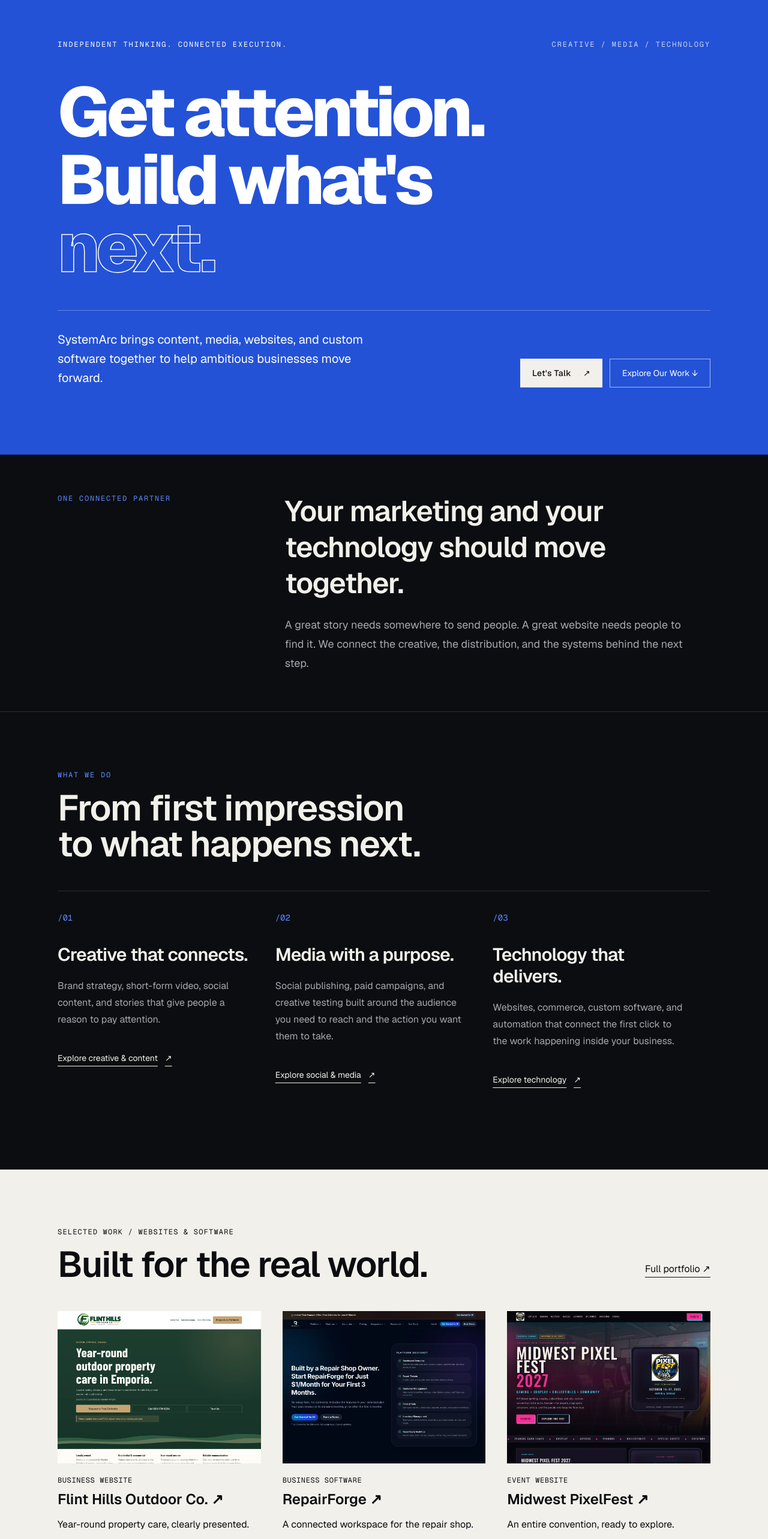
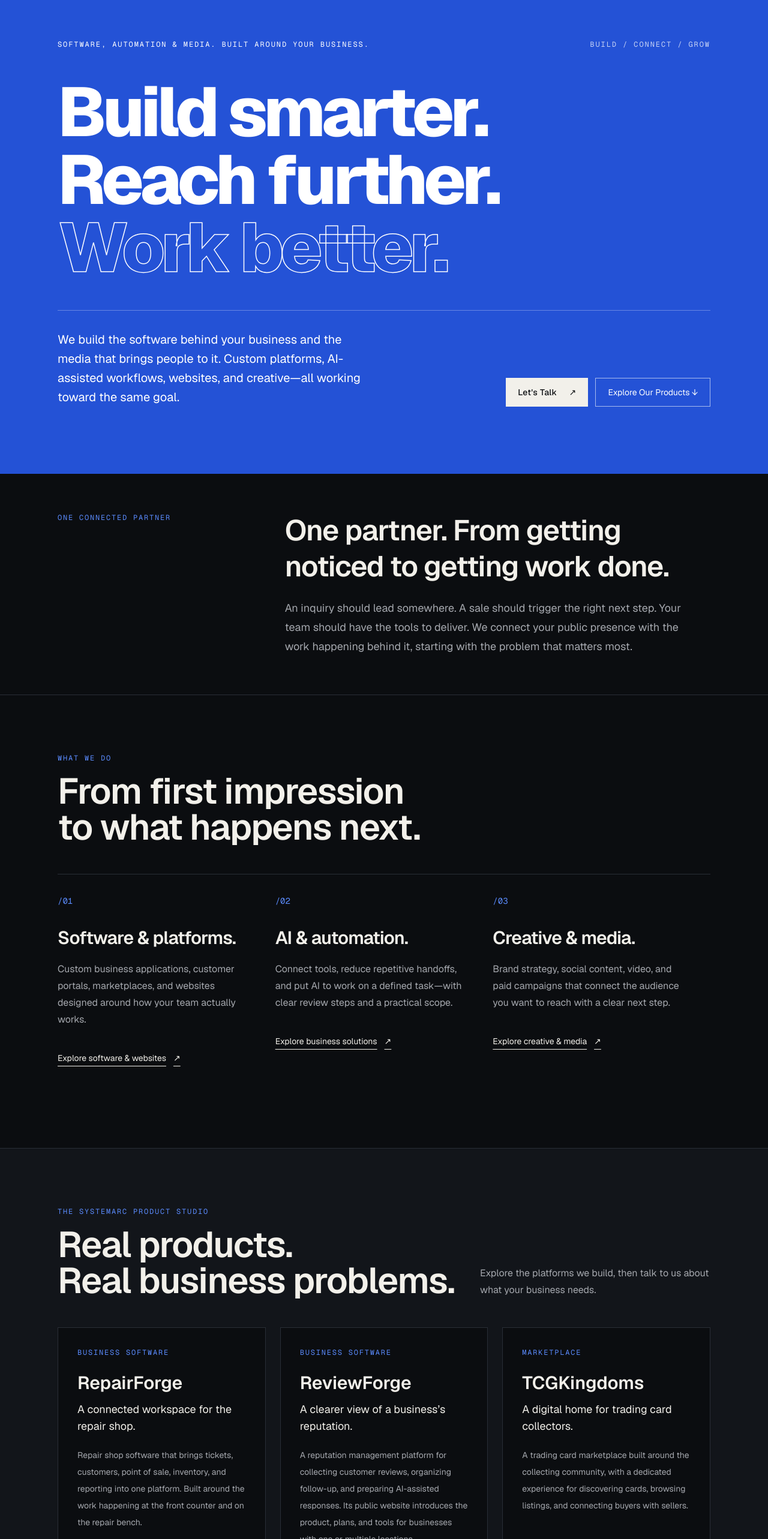
Before and after one commit to pixelnation1/systemarc, a Next.js app: page / in a window 1280 px wide. Shown: the part 120-2686 px from the top of the page at 60% size. Built offline with nearby package versions, Linux system fonts and the light colour scheme.

Commit message:
Position homepage around software automation and media

```diff
--- a/app/opengraph-image.tsx
+++ b/app/opengraph-image.tsx
@@ -1,13 +1,13 @@
 import { ImageResponse } from "next/og";
-export const alt = "SystemArc | Creative, Media & Technology";
+export const alt = "SystemArc | Software, Automation & Media";
 export const size = { width: 1200, height: 630 };
 export const contentType = "image/png";
 export default function Image() {
   return new ImageResponse(
     <div style={{ width: "100%", height: "100%", display: "flex", flexDirection: "column", justifyContent: "space-between", background: "#2452d6", color: "white", padding: "56px 64px" }}>
-      <div style={{ display: "flex", justifyContent: "space-between", fontSize: 26 }}><span style={{ fontWeight: 700 }}>SystemArc</span><span>Creative / Media / Technology</span></div>
-      <div style={{ display: "flex", flexDirection: "column", fontSize: 92, fontWeight: 700, letterSpacing: -5, lineHeight: 1.05 }}><span>Get attention.</span><span>Build what’s next.</span></div>
-      <div style={{ display: "flex", fontSize: 24 }}>Independent thinking. Connected execution.</div>
+      <div style={{ display: "flex", justifyContent: "space-between", fontSize: 26 }}><span style={{ fontWeight: 700 }}>SystemArc</span><span>Software / Automation / Media</span></div>
+      <div style={{ display: "flex", flexDirection: "column", fontSize: 76, fontWeight: 700, letterSpacing: -5, lineHeight: 1.05 }}><span>Build smarter.</span><span>Reach further. Work better.</span></div>
+      <div style={{ display: "flex", fontSize: 24 }}>Products, custom platforms, and media. Connected.</div>
     </div>, size,
   );
 }
--- a/components/home/agency-home.tsx
+++ b/components/home/agency-home.tsx
@@ -6,9 +6,9 @@ import { portfolioProjects } from "@/lib/portfolio";
 
 const work = [portfolioProjects[3], portfolioProjects[0], portfolioProjects[5]];
 const capabilities = [
-  { number: "01", title: "Creative that connects.", text: "Brand strategy, short-form video, social content, and stories that give people a reason to pay attention.", href: "/media/creative", link: "Explore creative & content" },
-  { number: "02", title: "Media with a purpose.", text: "Social publishing, paid campaigns, and creative testing built around the audience you need to reach and the action you want them to take.", href: "/media/paid-media", link: "Explore social & media" },
-  { number: "03", title: "Technology that delivers.", text: "Websites, commerce, custom software, and automation that connect the first click to the work happening inside your business.", href: "/services#service-overview", link: "Explore technology" },
+  { number: "01", title: "Software & platforms.", text: "Custom business applications, customer portals, marketplaces, and websites designed around how your team actually works.", href: "/services#service-overview", link: "Explore software & websites" },
+  { number: "02", title: "AI & automation.", text: "Connect tools, reduce repetitive handoffs, and put AI to work on a defined task—with clear review steps and a practical scope.", href: "/solutions", link: "Explore business solutions" },
+  { number: "03", title: "Creative & media.", text: "Brand strategy, social content, video, and paid campaigns that connect the audience you want to reach with a clear next step.", href: "/media", link: "Explore creative & media" },
 ];
 
 export function AgencyHome() {
@@ -16,23 +16,36 @@ export function AgencyHome() {
     <section className="agency-hero" aria-labelledby="agency-title">
       <Container className="relative py-16 sm:py-24 lg:py-28">
         <div className="flex flex-wrap items-center justify-between gap-4 font-mono text-xs uppercase tracking-[0.16em]">
-          <p>Independent thinking. Connected execution.</p><p className="opacity-75">Creative / Media / Technology</p>
+          <p>Software, automation & media. Built around your business.</p><p className="opacity-75">Build / Connect / Grow</p>
         </div>
-        <h1 id="agency-title" className="agency-display mt-12">Get attention.<br />Build what&apos;s<br /><span className="agency-outline">next.</span></h1>
+        <h1 id="agency-title" className="agency-display mt-12">Build smarter.<br />Reach further.<br /><span className="agency-outline">Work better.</span></h1>
         <div className="mt-12 grid gap-8 border-t border-white/30 pt-8 lg:grid-cols-2 lg:items-end">
-          <p className="max-w-xl text-lg leading-8 sm:text-xl">SystemArc brings content, media, websites, and custom software together to help ambitious businesses move forward.</p>
-          <div className="flex flex-wrap gap-3 lg:justify-end"><ButtonLink href="/start-a-project">Let&apos;s Talk <span aria-hidden="true" className="ml-5">↗</span></ButtonLink><Link href="#selected-work" className="inline-flex min-h-12 items-center border border-white/60 px-5 text-sm hover:bg-white/10">Explore Our Work ↓</Link></div>
+          <p className="max-w-xl text-lg leading-8 sm:text-xl">We build the software behind your business and the media that brings people to it. Custom platforms, AI-assisted workflows, websites, and creative—all working toward the same goal.</p>
+          <div className="flex flex-wrap gap-3 lg:justify-end"><ButtonLink href="/start-a-project">Let&apos;s Talk <span aria-hidden="true" className="ml-5">↗</span></ButtonLink><Link href="#products" className="inline-flex min-h-12 items-center border border-white/60 px-5 text-sm hover:bg-white/10">Explore Our Products ↓</Link></div>
         </div>
       </Container>
     </section>
-    <section className="border-b border-steel" aria-label="Our perspective"><Container className="grid gap-6 py-16 lg:grid-cols-[1fr_2fr]"><p className="agency-eyebrow">One connected partner</p><div><h2 className="text-3xl font-semibold leading-tight tracking-tight sm:text-5xl">Your marketing and your technology should move together.</h2><p className="mt-6 max-w-2xl text-lg leading-8 text-silver">A great story needs somewhere to send people. A great website needs people to find it. We connect the creative, the distribution, and the systems behind the next step.</p></div></Container></section>
+    <section className="border-b border-steel" aria-label="Our perspective"><Container className="grid gap-6 py-16 lg:grid-cols-[1fr_2fr]"><p className="agency-eyebrow">One connected partner</p><div><h2 className="text-3xl font-semibold leading-tight tracking-tight sm:text-5xl">One partner. From getting noticed to getting work done.</h2><p className="mt-6 max-w-2xl text-lg leading-8 text-silver">An inquiry should lead somewhere. A sale should trigger the right next step. Your team should have the tools to deliver. We connect your public presence with the work happening behind it, starting with the problem that matters most.</p></div></Container></section>
     <section aria-labelledby="capabilities-title"><Container className="py-16 sm:py-24"><p className="agency-eyebrow">What we do</p><h2 id="capabilities-title" className="mt-4 text-4xl font-semibold tracking-tight sm:text-6xl">From first impression<br />to what happens next.</h2><div className="mt-12 grid lg:grid-cols-3">{capabilities.map(item=><article key={item.number} className="border-t border-steel py-8 lg:pr-10"><span className="font-mono text-sm text-electric-cobalt">/{item.number}</span><h3 className="mt-8 text-3xl font-semibold tracking-tight">{item.title}</h3><p className="mt-5 text-base leading-7 text-silver">{item.text}</p><Link href={item.href} className="mt-7 inline-flex min-h-11 items-center gap-3 text-sm underline underline-offset-8 hover:text-electric-cobalt">{item.link} <span aria-hidden="true">↗</span></Link></article>)}</div></Container></section>
+    <section id="products" aria-labelledby="products-title" className="border-y border-steel bg-graphite">
+      <Container className="py-16 sm:py-24">
+        <div className="flex flex-wrap items-end justify-between gap-6"><div><p className="agency-eyebrow">The SystemArc product studio</p><h2 id="products-title" className="mt-4 text-4xl font-semibold tracking-tight sm:text-6xl">Real products.<br />Real business problems.</h2></div><p className="max-w-sm leading-7 text-silver">Explore the platforms we build, then talk to us about what your business needs.</p></div>
+        <div className="mt-12 grid gap-6 md:grid-cols-3">{portfolioProjects.slice(0, 3).map(project => <article key={project.slug} className="flex flex-col border border-steel bg-carbon p-6 sm:p-8"><p className="agency-eyebrow">{project.category}</p><h3 className="mt-6 text-3xl font-semibold">{project.name}</h3><p className="mt-3 text-lg">{project.headline}</p><p className="mt-5 flex-1 text-sm leading-7 text-silver">{project.description}</p>{project.slug === "repairforge" && <p className="mt-5 border-t border-steel pt-4 text-sm leading-6 text-silver">ForgeScan is part of RepairForge&apos;s diagnostic workflow.</p>}<a href={project.url} className="mt-7 inline-flex min-h-11 items-center gap-3 text-sm underline underline-offset-8 hover:text-electric-cobalt">Explore {project.name} <span aria-hidden="true">↗</span></a></article>)}</div>
+        <div className="mt-8 flex flex-wrap items-center justify-between gap-6 border-t border-steel pt-8"><p className="max-w-2xl text-lg">Need something built around your own operation? That&apos;s where a custom project starts.</p><ButtonLink href="/start-a-project">Discuss a Custom Build ↗</ButtonLink></div>
+      </Container>
+    </section>
+    <section aria-labelledby="connected-title"><Container className="py-16 sm:py-24"><p className="agency-eyebrow">See the connection</p><h2 id="connected-title" className="mt-4 max-w-3xl text-4xl font-semibold tracking-tight sm:text-6xl">What happens after<br />someone clicks?</h2><p className="mt-6 max-w-2xl text-lg leading-8 text-silver">An example project: connect a service business&apos;s marketing, inquiry form, and internal workflow so the next step is clear.</p><ol className="mt-12 grid gap-0 border-y border-steel md:grid-cols-4">{[
+      ["Attract", "Content & campaigns", "Give the right people a reason to visit."],
+      ["Capture", "Website & inquiry", "Help visitors explain what they need."],
+      ["Connect", "Tools & handoffs", "Route the details to the right person or system."],
+      ["Deliver", "Operations & follow-up", "Track the work and keep the customer informed."],
+    ].map(([title, subtitle, body], i) => <li key={title} className="border-b border-steel py-8 pr-6 last:border-b-0 md:border-b-0"><p className="font-mono text-xs text-electric-cobalt">0{i + 1} / {title}</p><h3 className="mt-5 text-xl font-semibold">{subtitle}</h3><p className="mt-3 leading-7 text-silver">{body}</p></li>)}</ol><p className="mt-5 text-sm leading-6 text-silver">Illustrative workflow. Integrations and automation are scoped around your existing tools, available access, and approval requirements.</p></Container></section>
     <section id="selected-work" aria-labelledby="agency-work" className="agency-paper"><Container className="py-16 sm:py-24"><div className="flex flex-wrap items-end justify-between gap-6"><div><p className="font-mono text-xs uppercase tracking-widest">Selected work / Websites & software</p><h2 id="agency-work" className="mt-4 text-4xl font-semibold tracking-tight sm:text-6xl">Built for the real world.</h2></div><Link href="/portfolio" className="inline-flex min-h-11 items-center underline underline-offset-8">Full portfolio ↗</Link></div><div className="mt-12 grid gap-9 md:grid-cols-3">{work.map(project=><Link key={project.slug} href={`/portfolio#${project.slug}`} className="group"><div className="relative aspect-[4/3] overflow-hidden bg-carbon"><Image src={`/images/work/${project.slug}/hero.webp`} alt={`${project.name} website designed by SystemArc`} fill sizes="(max-width: 767px) 100vw, 33vw" className="object-cover object-top transition-transform duration-300 group-hover:scale-105 motion-reduce:transform-none" /></div><p className="mt-5 font-mono text-xs uppercase tracking-wider">{project.category}</p><h3 className="mt-2 text-2xl font-semibold">{project.name} ↗</h3><p className="mt-3 leading-7">{project.headline}</p></Link>)}</div><p className="mt-10 max-w-2xl text-sm leading-6">Our existing work demonstrates our website and software capabilities. Media engagements are scoped around your audience, channels, and goals.</p></Container></section>
-    <section aria-labelledby="approach-title"><Container className="grid gap-12 py-16 sm:py-24 lg:grid-cols-2"><div><p className="agency-eyebrow">How we work</p><h2 id="approach-title" className="mt-4 text-4xl font-semibold leading-tight tracking-tight sm:text-6xl">Understand.<br />Create.<br />Learn. Repeat.</h2><p className="mt-6 max-w-lg text-lg leading-8 text-silver">Start with the business problem. Put the right work into the world. Use what happens to make the next decision.</p></div><ol className="divide-y divide-steel border-y border-steel">{[
+    <section aria-labelledby="approach-title"><Container className="grid gap-12 py-16 sm:py-24 lg:grid-cols-2"><div><p className="agency-eyebrow">How we work</p><h2 id="approach-title" className="mt-4 text-4xl font-semibold leading-tight tracking-tight sm:text-6xl">Understand.<br />Build. Connect.<br />Keep improving.</h2><p className="mt-6 max-w-lg text-lg leading-8 text-silver">Start with the business problem. Put the right work into the world. Use what happens to make the next decision.</p></div><ol className="divide-y divide-steel border-y border-steel">{[
       ["Find the real opportunity", "We align on your audience, business goals, current channels, and what success should look like."],
       ["Build the right team and scope", "We define deliverables, responsibilities, timelines, approvals, and budget before work begins."],
       ["Launch, measure, improve", "We review the work against agreed goals, share what we learn, and prioritize the next round of improvements."],
     ].map(([title,body],i)=><li key={title} className="py-8"><p className="font-mono text-xs text-electric-cobalt">0{i+1}</p><h3 className="mt-3 text-2xl font-semibold">{title}</h3><p className="mt-3 leading-7 text-silver">{body}</p></li>)}</ol></Container></section>
-    <section className="bg-cobalt" aria-labelledby="agency-cta"><Container className="py-16 sm:py-24"><p className="font-mono text-xs uppercase tracking-widest">Built in Kansas. Ready for your next chapter.</p><h2 id="agency-cta" className="mt-6 max-w-4xl text-5xl font-bold leading-[1.02] tracking-[-0.04em] sm:text-7xl">Big ambitions?<br />Let&apos;s get to work.</h2><p className="mt-6 max-w-xl text-lg leading-8">Bring us the challenge. We&apos;ll help define the creative, media, and technology needed to move it forward.</p><ButtonLink href="/start-a-project" className="mt-8">Start the Conversation ↗</ButtonLink></Container></section>
+    <section className="bg-cobalt" aria-labelledby="agency-cta"><Container className="py-16 sm:py-24"><p className="font-mono text-xs uppercase tracking-widest">Built in Kansas. Ready for your next chapter.</p><h2 id="agency-cta" className="mt-6 max-w-4xl text-5xl font-bold leading-[1.02] tracking-[-0.04em] sm:text-7xl">Big ambitions?<br />Let&apos;s get to work.</h2><p className="mt-6 max-w-xl text-lg leading-8">Bring us the bottleneck, the idea, or the next stage of your business. We&apos;ll help define what to build, what to connect, and how to put it to work.</p><ButtonLink href="/start-a-project" className="mt-8">Start the Conversation ↗</ButtonLink></Container></section>
   </>;
 }
--- a/lib/site.ts
+++ b/lib/site.ts
@@ -8,9 +8,9 @@ export const siteName = "SystemArc";
 export const contactEmail = "support@systemarchq.com";
 
 export const siteDescription =
-  "SystemArc connects creative, media, websites, and custom software to help ambitious businesses grow. Brand strategy, social content, paid campaigns, and business technology.";
+  "SystemArc builds custom software, AI-assisted workflows, websites, and media for ambitious businesses. Explore our products or start a custom project.";
 
-export const siteTitle = "SystemArc | Creative, Media & Technology";
+export const siteTitle = "SystemArc | Software, Automation & Media";
 
 export const navItems = [
   { href: "/services", label: "Services" },
@@ -41,7 +41,7 @@ export const defaultSocialImage = {
   url: "/opengraph-image",
   width: 1200,
   height: 630,
-  alt: "SystemArc. Creative, Media & Technology. Get attention. Build what’s next.",
+  alt: "SystemArc. Software, Automation & Media. Build smarter. Reach further. Work better.",
 } as const;
 
 export type SocialImage = {
```
